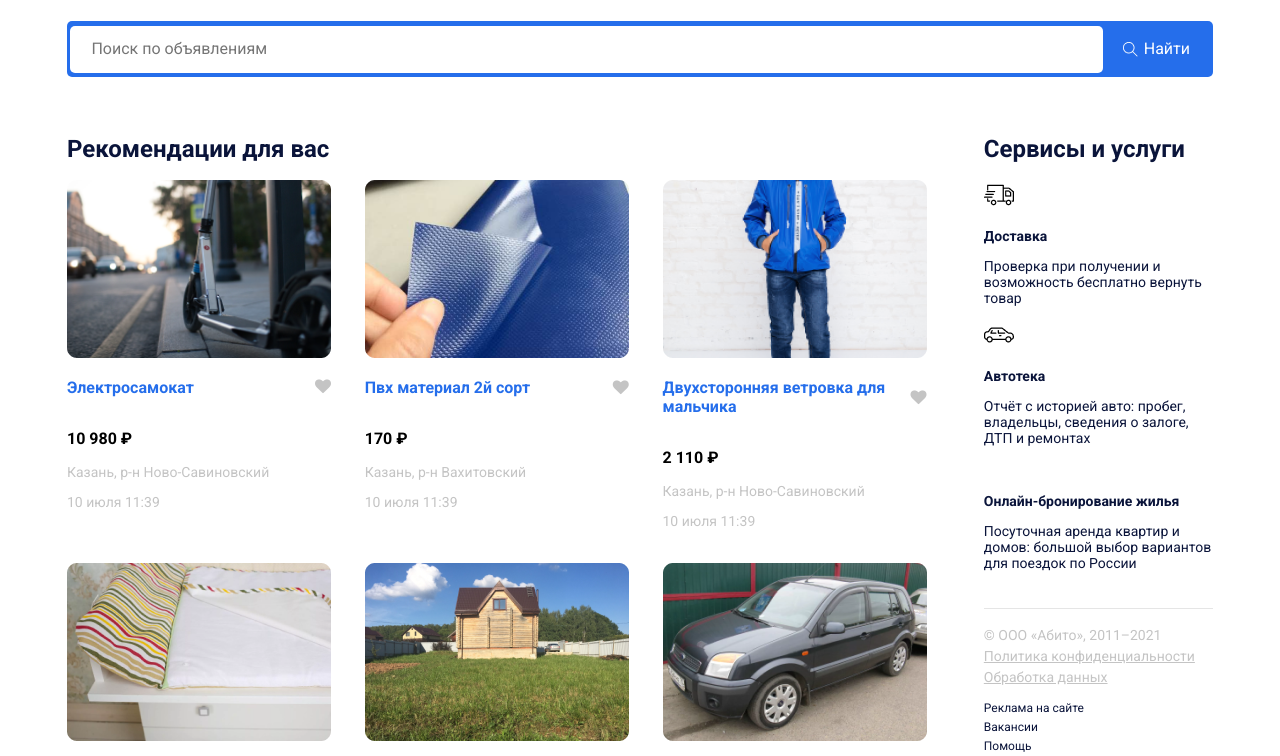
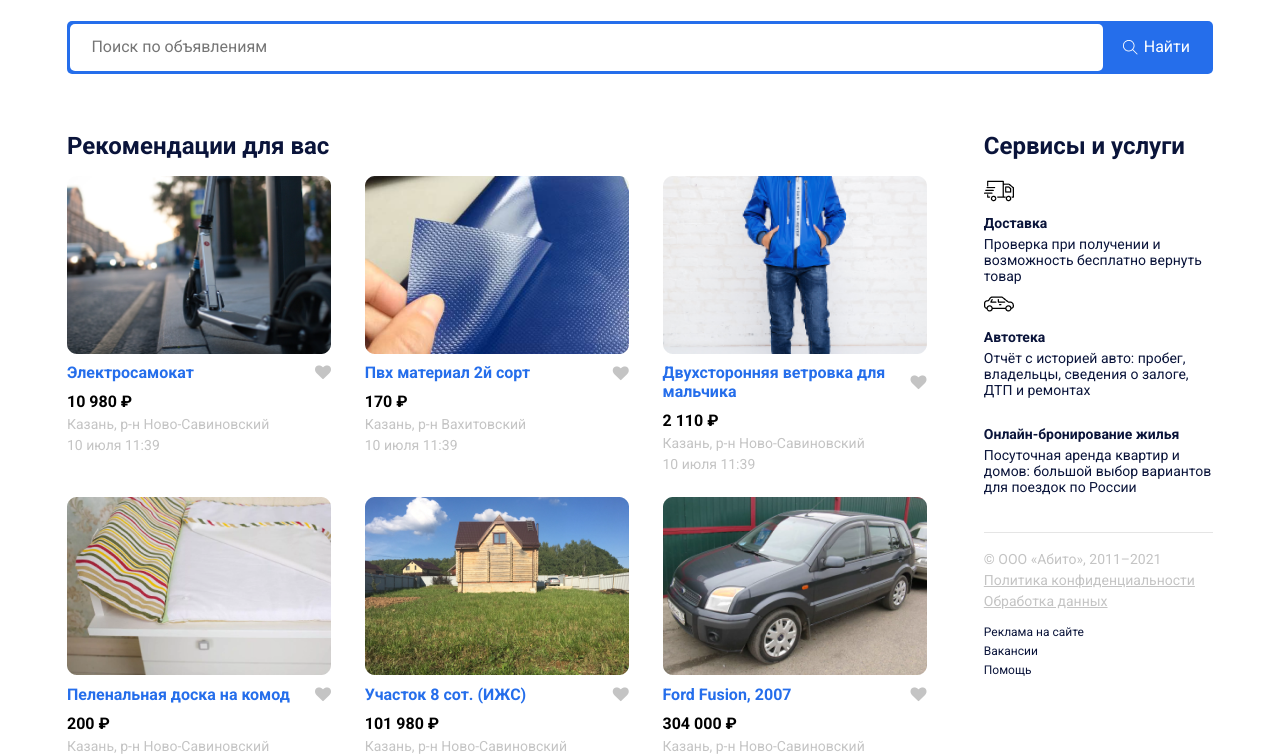
Before and after one commit to serviatorem/maximov_isp009a, a plain HTML site: page ABITO/pages/home/index.html in a window 1280 px wide. Shown: the part 83-839 px from the top of the page. Drawn offline with Linux system fonts and the light colour scheme.

Commit message:
fix: margin cards

```diff
--- a/ABITO/pages/home/style.css
+++ b/ABITO/pages/home/style.css
@@ -6,7 +6,12 @@ a {
     text-decoration: none;
     display: block;
 }
-
+p{
+    margin: 5px 0px;
+}
+h3{
+    margin: 5px 0px;
+}
 .container {
     max-width: 1146px;
     margin: 0 auto;
```
Also changed, not shown: ABITO/pages/single/index.html (+3 -0 lines).
